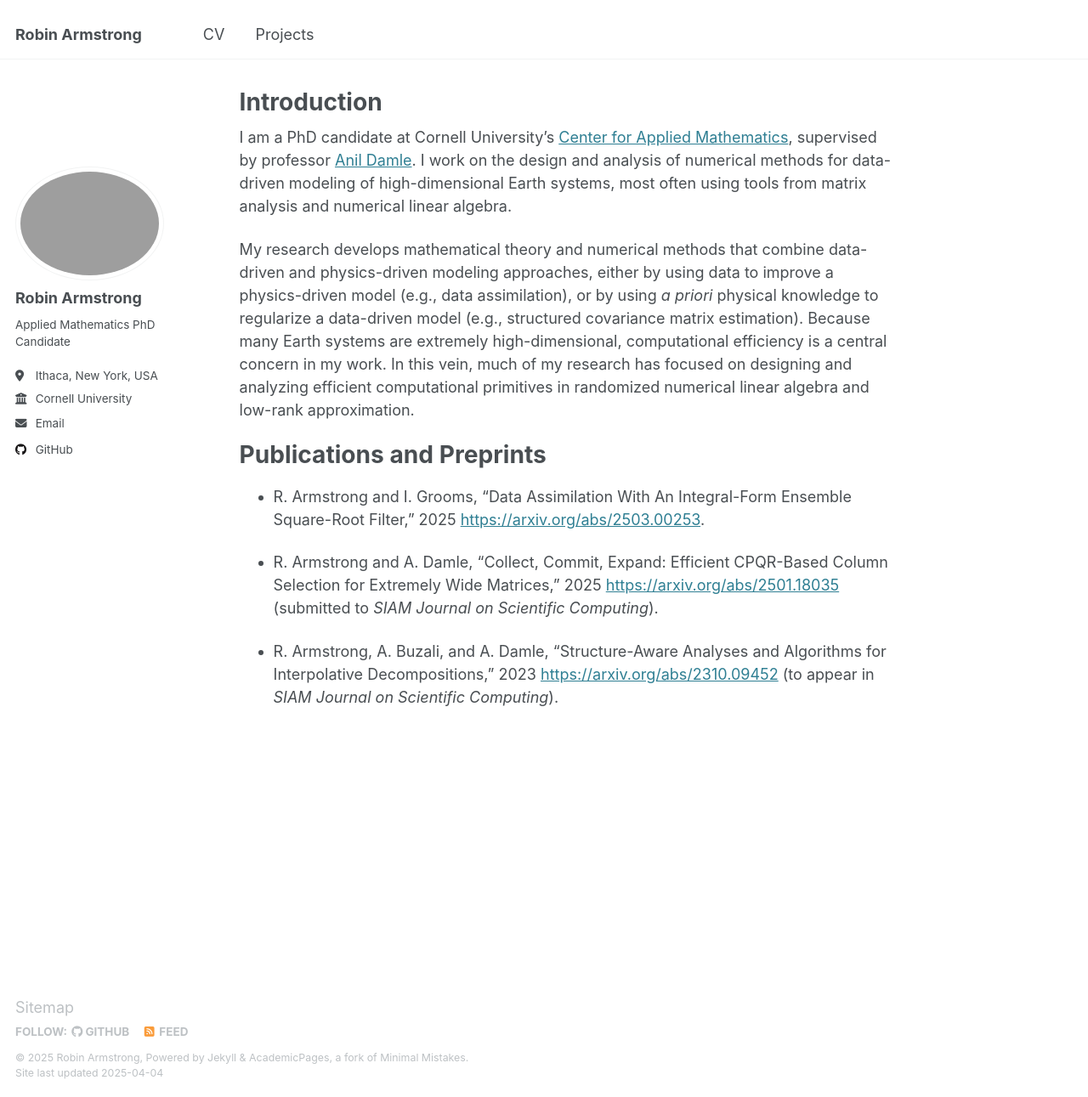
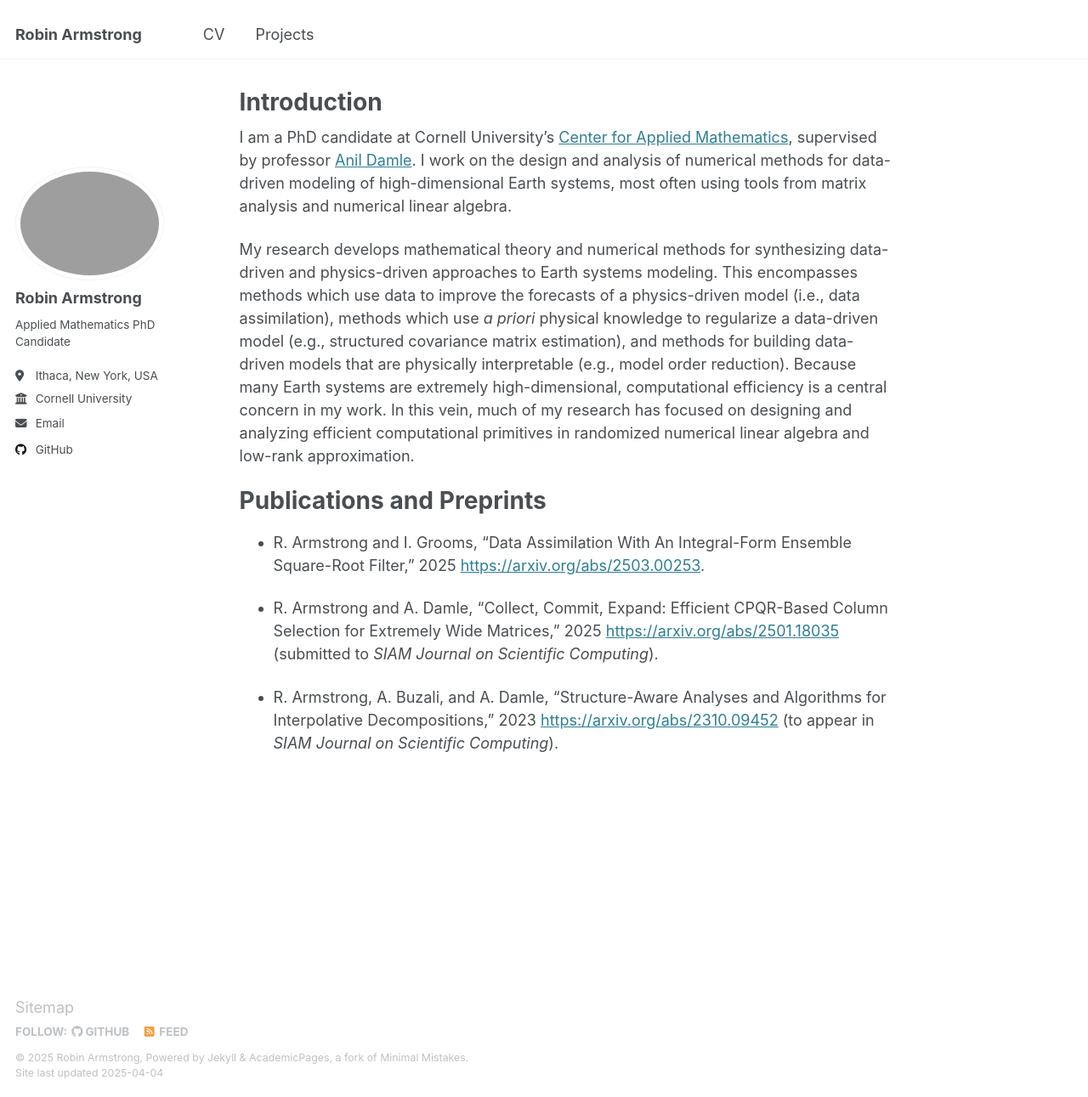
Before and after one commit to robin-armstrong/robin-armstrong.github.io, a Jekyll site: the page built from _pages/about.md, in a window 1280 px wide and 1291 px high. Shown: the whole window at 85% size. Built offline with Jekyll 4.4.1, drawn with Linux system fonts in a browser that asks for light colours.

Commit message:
Changes to bio.

```diff
--- a/_pages/about.md
+++ b/_pages/about.md
@@ -9,7 +9,7 @@ redirect_from:
 
 I am a PhD candidate at Cornell University's [Center for Applied Mathematics](https://www.cam.cornell.edu/cam), supervised by professor [Anil Damle](https://www.cs.cornell.edu/~damle/). I work on the design and analysis of numerical methods for data-driven modeling of high-dimensional Earth systems, most often using tools from matrix analysis and numerical linear algebra.
 
-My research develops mathematical theory and numerical methods that combine data-driven and physics-driven modeling approaches, either by using data to improve a physics-driven model (e.g., data assimilation), or by using _a priori_ physical knowledge to regularize a data-driven model (e.g., structured covariance matrix estimation). Because many Earth systems are extremely high-dimensional, computational efficiency is a central concern in my work. In this vein, much of my research has focused on designing and analyzing efficient computational primitives in randomized numerical linear algebra and low-rank approximation.
+My research develops mathematical theory and numerical methods for synthesizing data-driven and physics-driven approaches to Earth systems modeling. This encompasses methods which use data to improve the forecasts of a physics-driven model (i.e., data assimilation), methods which use _a priori_ physical knowledge to regularize a data-driven model (e.g., structured covariance matrix estimation), and methods for building data-driven models that are physically interpretable (e.g., model order reduction). Because many Earth systems are extremely high-dimensional, computational efficiency is a central concern in my work. In this vein, much of my research has focused on designing and analyzing efficient computational primitives in randomized numerical linear algebra and low-rank approximation.
 
 # Publications and Preprints
 
```
